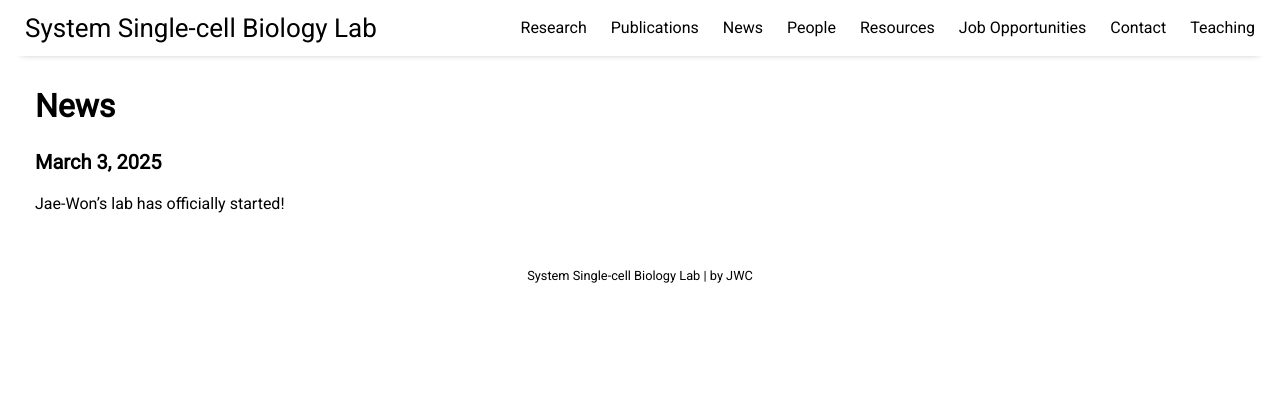
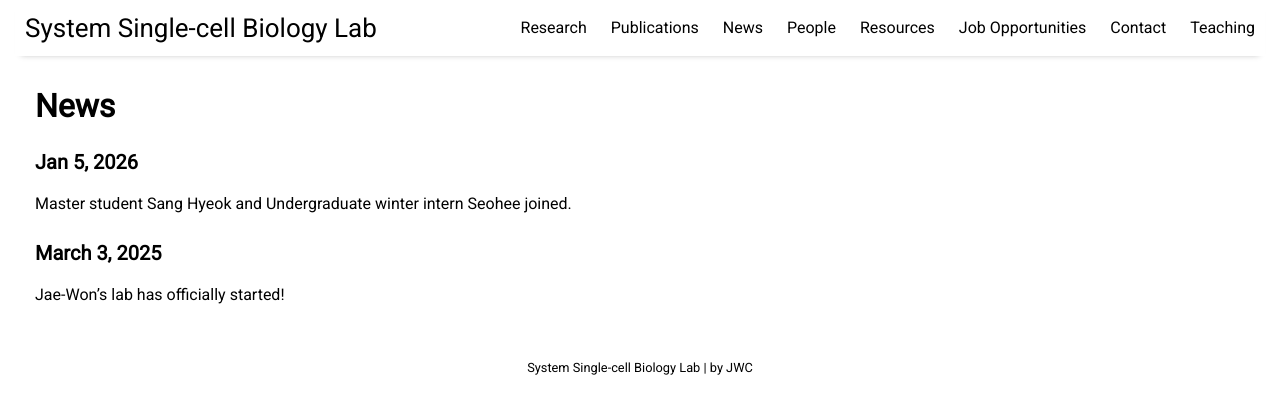
Before and after one commit to jaewon-cho/jaewon-cho.github.io, a Jekyll site: the page built from pages/news.md, in a window 1280 px wide. Shown: the top 414 px of the page. Built offline with Jekyll 4.4.1, drawn with Linux system fonts in a browser that asks for light colours; nearby versions of some CDN libraries.

Commit message:
Update news.md

```diff
--- a/pages/news.md
+++ b/pages/news.md
@@ -3,6 +3,8 @@ layout: page
 title: News
 permalink: /news
 ---
+### Jan 5, 2026
+Master student Sang Hyeok and Undergraduate winter intern Seohee joined.
 
 ### March 3, 2025
 Jae-Won's lab has officially started!
```
